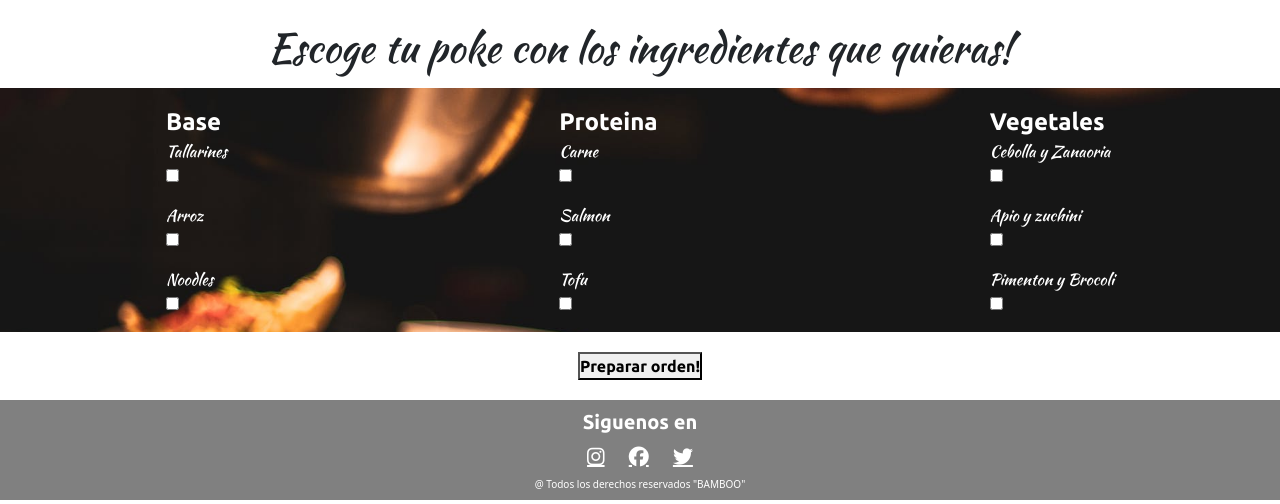
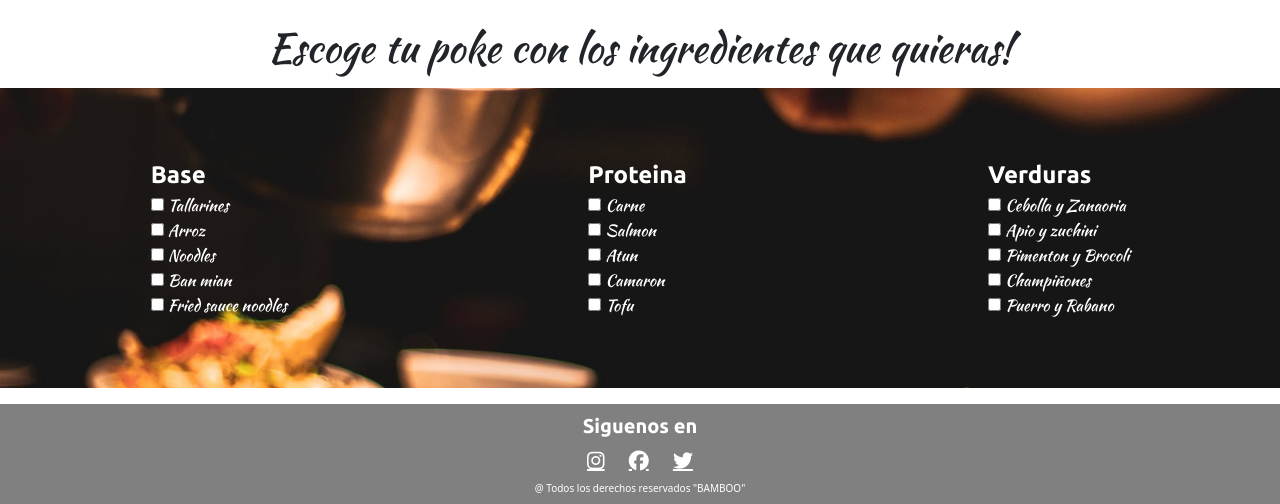
Before and after one commit to Andrezgrondona/bamboo, a plain HTML site: page index.html in a window 1280 px wide. Shown: the part 2036-2540 px from the top of the page. Drawn offline with nearby package versions, Linux system fonts and the light colour scheme.

Commit message:
Ajustando menu

```diff
--- a/index.html
+++ b/index.html
@@ -89,78 +89,96 @@
   <div class="poke">Escoge tu poke con los ingredientes que quieras!</div>
 
   <!-- PREPARA TU POKE -->
-  <form id="bannerPoke">
-    <div class="ingredientes">
-      <p>
-        <div class="txtBase">Base</div>
-        <div class="tema1">Tallarines</div>
-        <input type="checkbox" value="Tallarines" id="Tallarines" class="valores">
-      </p>
 
-      <p>
-        <div class="tema2">Arroz</div>
-        <input type="checkbox" value="Arroz" id="Arroz" class="valores">
-      </p>
+  <div id="bannerPoke">
 
-      <p>
-        <div class="tema3">Noodles</div>
-        <input type="checkbox" value="Noodles" id="Noodles" class="valores">
-      </p>
+      <div class="ingredientes">
+        <div class="box">
+          <div class="principal">Base</div>
+          <input type="checkbox" value="Tallarines" class="checkbox" id="Tallarines">
+          <label for="Tallarines" class="txtIngredientres">Tallarines</label>
+        </div>
+        <div class="box">
+          <input type="checkbox" value="Arroz" class="checkbox" id="Arroz">
+          <label for="Arroz" class="txtIngredientres">Arroz</label>
+        </div>
+        <div class="box">
+          <input type="checkbox" value="Noodles" class="checkbox" id="Noodles">
+          <label for="Noodles" class="txtIngredientres">Noodles</label>
+        </div>
+        <div class="box">
+          <input type="checkbox" value="Ban mian" class="checkbox" id="Ban mian">
+          <label for="Noodles" class="txtIngredientres">Ban mian</label>
+        </div>
+        <div class="box">
+          <input type="checkbox" value="Fried sauce noodles" class="checkbox" id="Fried sauce noodles">
+          <label for="Noodles" class="txtIngredientres">Fried sauce noodles</label>
+        </div>
 
 
 
+      </div>
+
+      <div class="ingredientes">
+        <div class="box">
+          <div class="principal">Proteina</div>
+          <input type="checkbox" value="Carne" class="checkbox" id="Carne">
+          <label for="Carne" class="txtIngredientres">Carne</label>
+        </div>
+        <div class="box">
+          <input type="checkbox" value="Salmon" class="checkbox" id="Salmon">
+          <label for="Salmon" class="txtIngredientres">Salmon</label>
+        </div>
+        <div class="box">
+          <input type="checkbox" value="Atun" class="checkbox" id="Atun">
+          <label for="Atun" class="txtIngredientres">Atun</label>
+        </div>
+        <div class="box">
+          <input type="checkbox" value="Camaron" class="checkbox" id="Atun">
+          <label for="Camaron" class="txtIngredientres">Camaron</label>
+        </div>
+        <div class="box">
+          <input type="checkbox" value="Tofu" class="checkbox" id="Tofu">
+          <label for="Tofu" class="txtIngredientres">Tofu</label>
+        </div>
+      </div>
+
+      <div class="ingredientes">
+        <div class="box">
+          <div class="principal">Verduras</div>
+          <input type="checkbox" value="Cebolla y Zanaoria" class="checkbox" id="Verdura">
+          <label for="Verduras" class="txtIngredientres">Cebolla y Zanaoria</label>
+        </div>
+        <div class="box">
+          <input type="checkbox" value="Apio y zuchini" class="checkbox" id="Verdura">
+          <label for="Verduras" class="txtIngredientres">Apio y zuchini</label>
+        </div>
+        <div class="box">
+          <input type="checkbox" value="Pimenton y Brocoli" class="checkbox" id="Verdura">
+          <label for="Verduras" Class="txtIngredientres">Pimenton y Brocoli</label>
+        </div>
+        <div class="box">
+          <input type="checkbox" value="Champiñones" class="checkbox" id="VerduraTres">
+          <label for="Verduras" Class="txtIngredientres">Champiñones</label>
+        </div>
+        <div class="box">
+          <input type="checkbox" value="Puerro y Rabano" class="checkbox" id="Verdura">
+          <label for="Verduras" Class="txtIngredientres">Puerro y Rabano</label>
+        </div>
+      </div>
     </div>
 
 
-    <div class="ingredientes">
-      <p>
-        <div class="txtBase">Proteina</div>
-        <div class="tema1">Carne</div>
-        <input type="checkbox" value="Carne" id="Carne" class="valores">
-      </p>
 
-      <p>
-        <div class="tema2">Salmon</div>
-        <input type="checkbox" value="Salmon" id="Salmon" class="valores">
-      </p>
-
-      <p>
-        <div class="tema3">Tofu</div>
-        <input type="checkbox" value="Tofu" id="Tofu" class="valores">
-      </p>
-
-
-    </div>
-
-
-    <div class="ingredientes">
-      <p>
-        <div class="txtBase">Vegetales</div>
-        <div class="tema1">Cebolla y Zanaoria</div>
-        <input type="checkbox" value="Cebolla y Zanaoria" id="Cebolla y Zanaoria" class="valores">
-      </p>
-
-      <p>
-        <div class="tema2">Apio y zuchini</div>
-        <input type="checkbox" value="Apio y zuchini" id="Apio y zuchini" class="valores">
-      </p>
-
-      <p>
-        <div class="tema3">Pimenton y Brocoli</div>
-        <input type="checkbox" value="Pimenton y Brocoli" id="Pimenton y Brocoli" class="valores">
-      </p>
-
-    </div>
-
-  </form>
-
-  <p class="botonOrden">
-    <button type="button" id="boton"  btn btn-secondary btn-sm>Preparar orden! </button>
-  </p>
+  </div>
 
 
 
-    <ul id="lista" class="listGroup"></ul>
+
+  <div class="print-values">
+    <p id="valueList"></p>
+  </div>
+
 
   <!-- PREPARA TU POKE -->
 
--- a/script2.js
+++ b/script2.js
@@ -67,20 +67,45 @@
 
 /* SELECCION MULTIPLE  DEL MENU*/
 
-    var boton = document.getElementById('boton');
-var lista = document.getElementById('lista');
-var checks = document.querySelectorAll('.valores');
+    var valueList= document.getElementById('valueList');
+    var text = '<span> Los ingredientes seleccionados son:</span>';
+    var listArray = [];
 
-boton.addEventListener('click', function(){
-    lista.innerHTML ='';
-    checks.forEach((e)=>{
-        if(e.checked == true){
-            var elemento =document.createElement('P');
-            elemento.innerHTML =e.value;
-            lista.appendChild(elemento);
+    valueList.innerHTML = ''
 
+    var checkboxes = document.querySelectorAll('.checkbox');
+    for(var checkbox of checkboxes) { checkbox.addEventListener('click', function(){
+
+        if(this.checked==true) {
+
+        listArray.push(this.value);
+
+        valueList.innerHTML = `<div class="card text-center">
+
+                                    <div class="card-body">
+                                        <h5 class="card-title">Tu poke sera preparado</h5>
+                                        <p class="card-text">${text } </p>
+                                        <p class="card-text">${listArray} </p>
+                                        <a href="#" class="btn btn-primary">Agregar</a>
+                                    </div>
+                                </div>`
+
+    } else {
+
+    // ACCION DE REMOVER "UNCHECKED"
+
+        listArray  = listArray.filter(e => e !== this.value);
+        valueList.innerHTML = `<div class="card text-center">
+
+                                    <div class="card-body">
+                                        <h5 class="card-title">Tu poke sera preparado</h5>
+                                        <p class="card-text">${text } </p>
+                                        <p class="card-text">${listArray} </p>
+                                        <a href="#" class="btn btn-primary">Comprar</a>
+                                    </div>
+                                </div>`
         }
-    });
-});
+    })
+    }
 
 /* SELECCION MULTIPLE  DEL MENU*/
--- a/scss/_index.scss
+++ b/scss/_index.scss
@@ -385,7 +385,7 @@
   background-repeat: no-repeat;
   background-size: cover;
 
-  height: auto;
+  height: 300px;
   width: auto;
   margin: auto;
 
@@ -396,57 +396,30 @@
   align-items:center;
   align-content:center;
 
-  .txtBase{
+  .principal{
     font-family:ubuntu;
     font-size: 1.5rem;
     color: white;
   }
-  .tema1{
+  .txtIngredientres{
     font-family:Kaushan Script;
     font-size: 1rem;
     color: white;
   }
-  .tema2{
-    font-family:Kaushan Script;
-    font-size: 1rem;
-    color: white;
-  }
-  .tema3{
-    font-family:Kaushan Script;
-    font-size: 1rem;
-    color: white;
-  }
+
 }
 
-.botonOrden{
-  margin:20px auto;
-   display:flex;
+.print-values{
+
+  display:flex;
   flex-direction:row;
   flex-wrap:wrap;
   justify-content:space-around;
   align-items:center;
   align-content:center;
-
-  font-family:ubuntu;
-    font-size: 1rem;
-
 }
 
-#lista{
-  background-color: rgb(107, 44, 44);
 
-  height: auto;
-  width: auto;
-  margin: auto;
-
-  display:flex;
-  flex-direction:column;
-  flex-wrap:wrap;
-  justify-content:flex-start;
-  align-items:center;
-  align-content:center;
-
-}
 
 
 /* PREPARA TU POKE */
```
Also changed, not shown: css/estilo.css.
